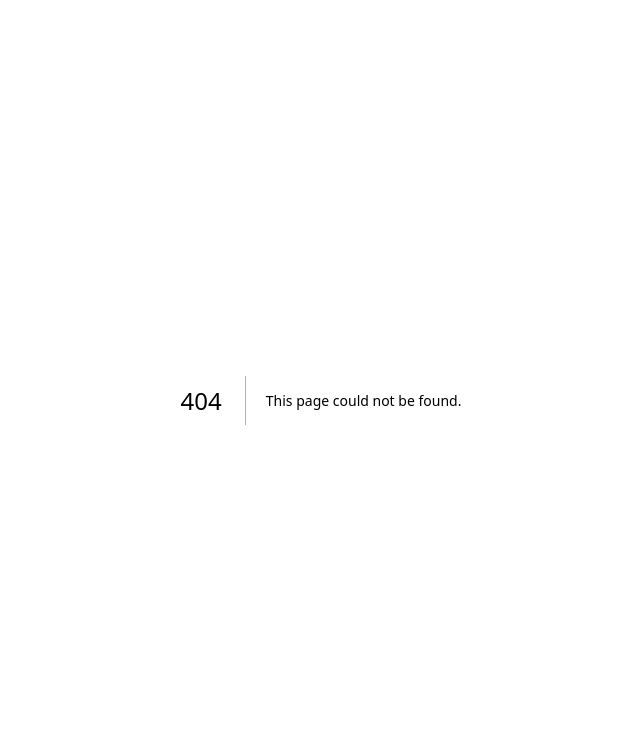
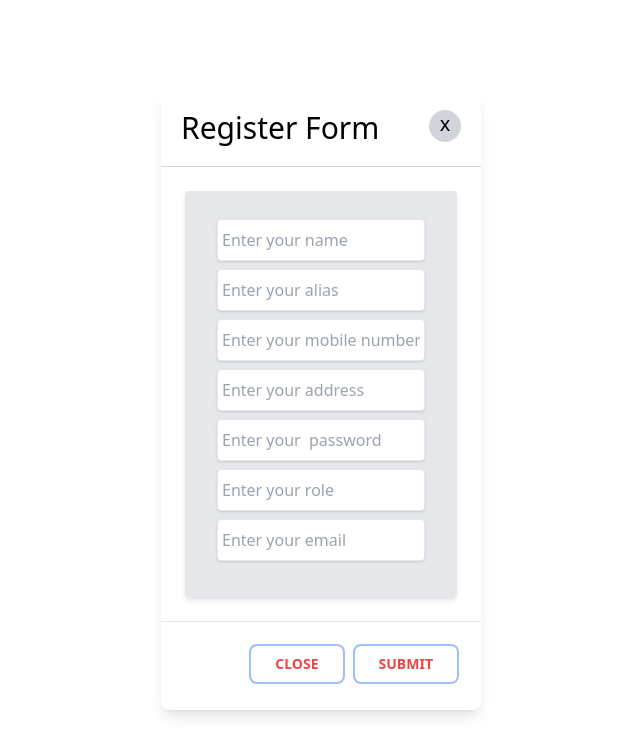
Before and after one commit to angel7005/demo-wash, a Next.js app: page /users/userForm in a window 1280 px wide. Before the commit this address had no page. Shown: the top 756 px of the page, without its empty margins (319-959 px from the left). Built offline with nearby package versions, Linux system fonts and the light colour scheme.

Commit message:
Login, session, cookie and register form

```diff
--- a/package.json
+++ b/package.json
@@ -10,11 +10,11 @@
   },
   "dependencies": {
     "axios": "1.5.1",
-    "bcryptjs":"^2.4.3",
+    "bcryptjs": "^2.4.3",
     "electron-to-chromium": "1.4.536",
     "flat-cache": "3.1.0",
+    "keyv": "4.5.3",
     "knex": "2.1.0",
-    "keyv": "4.5.3",
     "mysql2": "3.6.1",
     "net": "1.0.2",
     "next": "13.4.3",
--- a/pages/api/auth.js
+++ b/pages/api/auth.js
@@ -1,5 +1,5 @@
-import { databaseServiceFactory } from '../../services/databaseService';
-import { authServiceFactory } from '../../services/authService';
+import databaseServiceFactory  from '../../services/databaseService';
+import authServiceFactory from '../../services/authService';
 import withSession from '../../lib/session';
 import bcrypt from "bcryptjs";
 
--- a/pages/users/login.js
+++ b/pages/users/login.js
@@ -1,5 +1,5 @@
 import { useState } from 'react';
-import { userServiceFactory } from '../../services/userService';
+import userServiceFactory  from '../../services/userService';
 import useUser from './useUser';
 
 const userService = userServiceFactory();
--- /dev/null
+++ b/pages/users/userForm.jsx
@@ -0,0 +1,129 @@
+import {
+    useState
+} from 'react';
+
+export default function UserForm () {
+    const [values, setValues] = useState({
+        username: "",
+        movil:"",
+        address:"",
+        alias:"",
+        password:"",
+        role:"",
+        mail:""
+    });
+
+    const handleInputChange = (event) => {
+        const {name, value} = event?.target;
+           setValues({
+             ...values,
+             [name]: value,
+           });
+    };
+
+    const handleSubmit = (event) => {
+        event.preventDefault();
+        console.log(values);
+    }
+
+    return (
+        <div className="flex justify-center items-center overflow-x-auto overflow-y-auto
+                        fixed inset-0 z-50 outline-none focus:outline-none">
+        <div className="relative w-auto my-6 mx-auto xl:w-1/4 lg:w-1/3 sm:w-2/3">
+           <div className="border-0 rounded-lg shadow-lg relative flex flex-col w-full bg-white outline-none focus:outline-none">
+            <div className="flex items-start justify-between p-5 border-b border-solid border-gray-300 rounded-t ">
+               <h3 className="text-3xl text-black-500 font=semibold">Register Form</h3>
+               <button
+                    className="bg-transparent border-0 text-black float-right"
+                    onClick={() => {
+                          setShowModal(false);
+                          changeFlag();
+                    }}>
+                  <span className="text-black opacity-7 h-8 w-8 text-xl block bg-gray-300 py-0
+                  rounded-full">
+                      x
+                  </span>
+             </button>
+            </div>
+            <div className="relative p-6 flex-auto">
+                <form className="bg-gray-200 shadow-md rounded px-8 pt-6 pb-8 w-full"
+                    onSubmit={handleSubmit}>
+                    <input name='username'
+                        value={values.username}
+                        type='text'
+                        placeholder='Enter your name'
+                        onChange={handleInputChange}
+                        className="ctlForm"
+                    />
+                    <input name='alias'
+                           value={values.alias}
+                           type='text'
+                           placeholder='Enter your alias'
+                           onChange={handleInputChange}
+                           className="ctlForm"
+                    />
+                    <input name='movil'
+                           value={values.movil}
+                           type='phone'
+                           placeholder='Enter your mobile number'
+                           onChange={handleInputChange}
+                           className="ctlForm"
+                    />
+                    <input name='address'
+                           value={values.address}
+                           type='text'
+                           placeholder='Enter your address'
+                           onChange={handleInputChange}
+                           className="ctlForm"
+                    />
+                    <input name='password'
+                           value={values.password}
+                           type='password'
+                           placeholder='Enter your  password'
+                           onChange={handleInputChange}
+                           className="ctlForm"
+                    />
+                    <input name='role'
+                           value={values.role}
+                           type='text'
+                           placeholder='Enter your role'
+                           onChange={handleInputChange}
+                           className="ctlForm"
+                    />
+                    <input name='mail'
+                        value={values.mail}
+                        type='email'
+                        placeholder='Enter your email'
+                        onChange={handleInputChange}
+                        className="ctlForm"
+                    />
+                </form>
+            </div>
+            <div className="flex items-center justify-end p-6 border-t
+                    border-solid border-gray-200 rounded-g">
+                  <button
+                    className="text-red-500 background-transparent font-bold uppercase
+                         px-6 py-2 text-sm outline-none focus:outline-none mr-3 mb-1
+                         rounded-md ring-2 hover:bg-red-100"
+                    type="button"
+                    onClick={() => {
+                     // setShowModal(false);
+                     // changeFlag();
+                    }}
+                  >
+                    Close
+                  </button>
+                  <button
+                  className="text-red-500 background-transparent font-bold uppercase px-6 py-2
+                                   text-sm outline-none focus:outline-none mb-1 ring-2
+                                   hover:bg-green-100 rounded-md"
+                    type="button"
+                    onClick={handleSubmit}>
+                    Submit
+                  </button>
+                </div>
+      </div>
+     </div>
+    </div>
+    );
+}
--- a/services/authService.jsx
+++ b/services/authService.jsx
@@ -1,6 +1,6 @@
 import bcrypt from "bcryptjs"
 
-const authServiceFactory = () => {
+export default function authServiceFactory (){
 	const validate = async(password, dbPassword) => {
 		return await bcrypt.compare(password, dbPassword);
 	};
@@ -8,6 +8,6 @@
 	return {validate};
 }
 
-module.exports = {
+/*module.exports = {
 	authServiceFactory
-}
+}*/
--- a/services/databaseService.jsx
+++ b/services/databaseService.jsx
@@ -10,7 +10,7 @@
 });
 
 
-const databaseServiceFactory = () => {
+export default function databaseServiceFactory() {
 	const TABLE = 'user';
 
 	const getUser = async (username) => {
@@ -24,6 +24,6 @@
 	return {getUser};
 }
 
-module.exports = {
+/*module.exports = {
 	databaseServiceFactory
-};
+};*/
--- a/services/userService.jsx
+++ b/services/userService.jsx
@@ -9,6 +9,9 @@
 	return {login};
 }
 
+/*
 module.exports = {
 	userServiceFactory
 };
+*/
+export default userServiceFactory;
--- a/styles/globals.css
+++ b/styles/globals.css
@@ -81,3 +81,7 @@
 ccc* {
   outline: 1px solid red;
 }
+
+.ctlForm {
+  @apply shadow appearance-none border rounded w-full py-2 px-1 text-left my-1
+}
```
Also changed, not shown: 1 other file (tests, documents, lock files or other folders).
